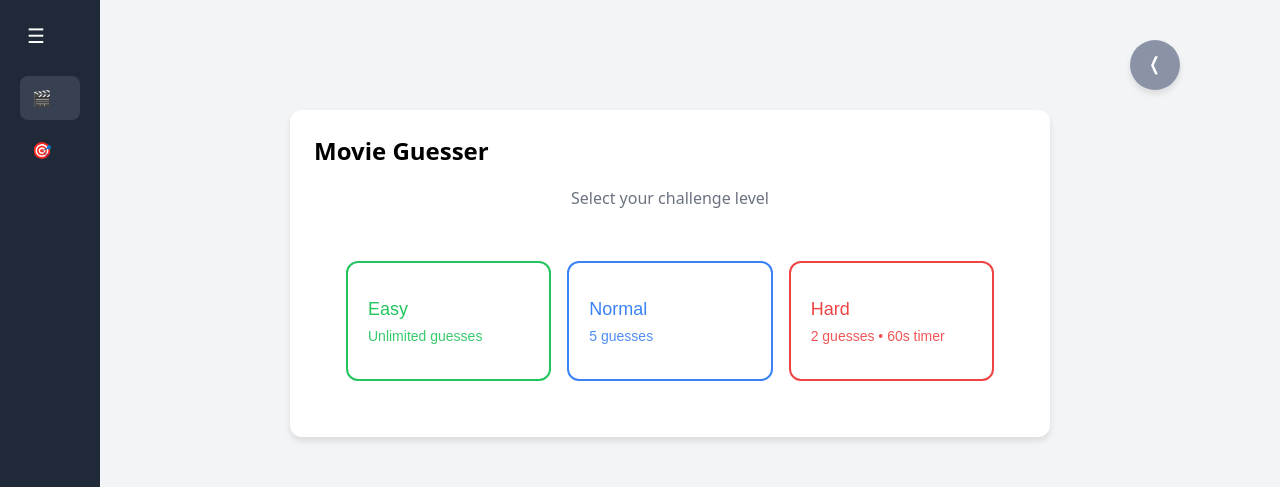
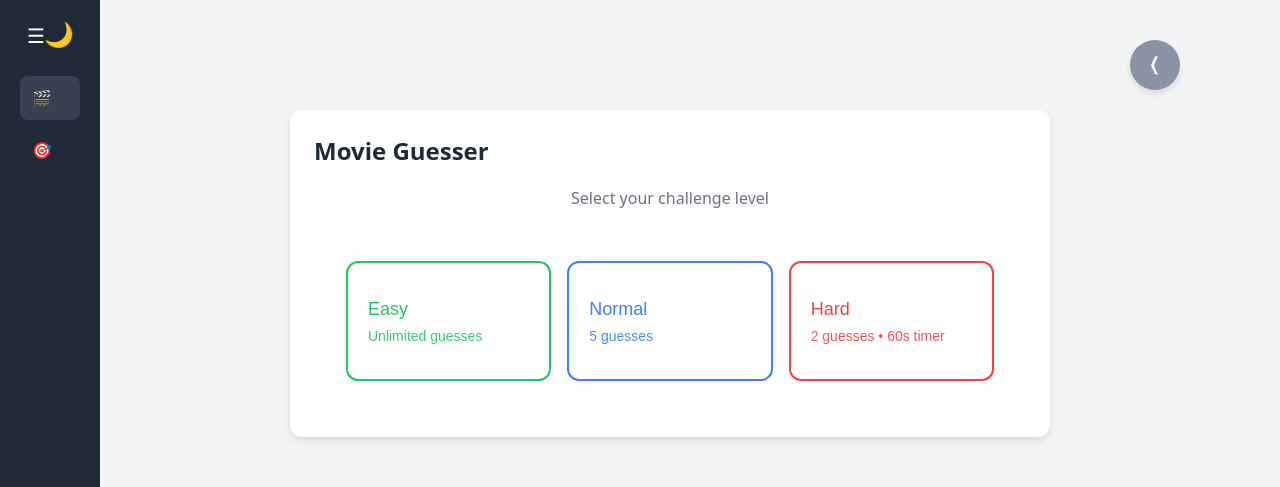
Before and after one commit to niklasT201/movie-guesser, a React (Create React App) app: page / in a window 1280 px wide. Both pictures are taken after a click on the element 399 px from the left and 327 px from the top of the page. Shown: the top 487 px of the page. Built offline with nearby package versions, Linux system fonts and the light colour scheme.

Commit message:
added dark mode for most of the game hub and movie guesser game

```diff
--- a/src/Components/GameHub.jsx
+++ b/src/Components/GameHub.jsx
@@ -9,6 +9,7 @@ const GameHub = () => {
   const [isNavbarOpen, setIsNavbarOpen] = useState(false);
   const [language, setLanguage] = useState('en');
   const [windowWidth, setWindowWidth] = useState(window.innerWidth);
+  const [isDarkMode, setIsDarkMode] = useState(false);
 
   useEffect(() => {
     const handleResize = () => setWindowWidth(window.innerWidth);
@@ -37,12 +38,40 @@ const GameHub = () => {
     }
   ];
 
-  const styles = {
+  const colors = {
+    light: {
+      background: '#f3f4f6',
+      navbarText: "#e5e7eb",
+      text: '#1f2937',
+      secondaryText: '#6b7280',
+      navBackground: '#1f2937',
+      cardBackground: 'white',
+      cardBorder: '#e5e7eb',
+      navItem: '#374151',
+      highlight: '#374151'
+    },
+    dark: {
+      background: '#121826',
+      navbarText: "#e5e7eb",
+      text: '#e5e7eb',
+      secondaryText: '#9ca3af',
+      navBackground: '#1f2937',
+      cardBackground: '#1f2937',
+      cardBorder: '#374151',
+      navItem: '#374151',
+      highlight: '#4b5563'
+    }
+  };
+
+  const getCurrentColors = () => colors[isDarkMode ? 'dark' : 'light'];
+
+   const styles = {
     mainContainer: {
       display: 'flex',
       minHeight: '100vh',
-      backgroundColor: '#f3f4f6',
+      backgroundColor: getCurrentColors().background,
       position: 'relative',
+      color: getCurrentColors().text
     },
     navbarHeader: {
       display: 'flex',
@@ -55,7 +84,8 @@ const GameHub = () => {
       flex: 1,
       display: 'flex',
       flexDirection: 'column',
-      justifyContent: 'space-between'
+      justifyContent: 'space-between',
+      color: getCurrentColors().text
     },
     navbarTitle: {
       fontSize: '20px',
@@ -84,7 +114,7 @@ const GameHub = () => {
         right: isNavbarOpen ? '20px' : 'auto'
       }
     },
-    navItem: {
+     navItem: {
       padding: '12px',
       marginBottom: '8px',
       borderRadius: '8px',
@@ -94,8 +124,9 @@ const GameHub = () => {
       gap: '12px',
       transition: 'background-color 0.2s',
       backgroundColor: 'transparent',
-      whiteSpace: 'normal', // Allow text to wrap
-      wordBreak: 'break-word'
+      whiteSpace: 'normal',
+      wordBreak: 'break-word',
+      color: getCurrentColors().navbarText
     },
     languageSelector: {
       marginBottom: 30,
@@ -146,20 +177,21 @@ const GameHub = () => {
       fontSize: '36px',
       fontWeight: 'bold',
       marginBottom: '16px',
-      color: '#1f2937'
+      color: getCurrentColors().text
     },
     subtitle: {
       fontSize: '18px',
-      color: '#6b7280'
+      color: getCurrentColors().secondaryText
     },
     gameCard: {
-      backgroundColor: 'white',
+      backgroundColor: getCurrentColors().cardBackground,
       borderRadius: '16px',
       padding: '24px',
       boxShadow: '0 4px 6px rgba(0, 0, 0, 0.1)',
       cursor: 'pointer',
       transition: 'transform 0.2s, box-shadow 0.2s',
-      border: '1px solid #e5e7eb'
+      border: `1px solid ${getCurrentColors().cardBorder}`,
+      color: getCurrentColors().text
     },
     gameCardHover: {
       transform: 'translateY(-4px)',
@@ -173,7 +205,7 @@ const GameHub = () => {
       fontSize: '24px',
       fontWeight: 'bold',
       marginBottom: '8px',
-      color: '#1f2937'
+      color: getCurrentColors().text
     },
     gameDescription: {
       color: '#6b7280',
@@ -202,6 +234,15 @@ const GameHub = () => {
       transform: 'scaleX(0.7)',
       display: 'inline-block',
       marginTop: '-2px'
+    },
+    darkModeToggle: {
+      position: 'absolute',
+      top: '20px',
+      right: '20px',
+      backgroundColor: 'transparent',
+      border: 'none',
+      cursor: 'pointer',
+      fontSize: '24px'
     }
   };
 
@@ -243,6 +284,14 @@ const GameHub = () => {
             </div>
           ))}
         </div>
+
+        <button
+          style={styles.darkModeToggle}
+          onClick={() => setIsDarkMode(!isDarkMode)}
+          aria-label={isDarkMode ? 'Switch to Light Mode' : 'Switch to Dark Mode'}
+        >
+          {isDarkMode ? '☀️' : '🌙'}
+        </button>
 
         <div style={styles.languageSelector}>
           {isNavbarOpen ? (
@@ -304,7 +353,7 @@ const GameHub = () => {
           >
             <span style={styles.backButtonIcon}>&#10094;</span>
           </button>
-          <GameComponent language={language} />
+          <GameComponent language={language} isDarkMode={isDarkMode}/>
         </div>
       );
     }
@@ -358,3 +407,24 @@ const GameHub = () => {
 };
 
 export default GameHub;
+
+// streak tracking mechanism
+// achievements system ("Guessed 10 Movies in a Row", "Master of Year Mode")
+// daily quests
+// profile
+// Leaderboard for daily points made
+// Combo Bonus (every 5/10 bonuses)
+// Movie Poster
+// Persistent Score Tracking
+
+// Genre Guessing Mode
+// Quote Guessing Mode
+// Oscar Winners Mode
+// Soundtrack/Music Mode
+// dark mode/light mode
+// speedrun mode
+// 10 films in 3 minutes mode
+
+// Animated Transitions
+// Theme Customization
+// Sound Effects
--- a/src/Components/MovieGuessingGame.css
+++ b/src/Components/MovieGuessingGame.css
@@ -191,3 +191,31 @@
     padding: 14px 24px;
   }
 }
+
+.movie-game-container.dark-mode {
+  background-color: #121826;
+  color: #e5e7eb;
+}
+
+.movie-game-container.dark-mode .movie-game-card {
+  background-color: #1f2937;
+  color: #e5e7eb;
+  box-shadow: 0 4px 6px rgba(0, 0, 0, 0.3);
+}
+
+.movie-game-container.dark-mode .mode-selection {
+  background-color: #1f2937;
+}
+
+.movie-game-container.dark-mode .mode-card {
+  background-color: #374151;
+  color: #e5e7eb;
+}
+
+.movie-game-container.dark-mode .game-over-button.primary {
+  background-color: #2563eb;
+}
+
+.movie-game-container.dark-mode .game-over-button.secondary {
+  background-color: #4b5563;
+}
--- a/src/Components/MovieGuessingGame.jsx
+++ b/src/Components/MovieGuessingGame.jsx
@@ -124,7 +124,7 @@ const translations = {
   }
 };
 
-const MovieGuessingGame = ({ language }) => {
+const MovieGuessingGame = ({ language, isDarkMode }) => {
   const [currentMovie, setCurrentMovie] = useState(null);
   const [questionsAsked, setQuestionsAsked] = useState(1);
   const [score, setScore] = useState(0);
@@ -138,6 +138,35 @@ const MovieGuessingGame = ({ language }) => {
   const [germanTitle, setGermanTitle] = useState(null);
   const t = translations[language];
   const [windowWidth, setWindowWidth] = useState(window.innerWidth);
+  const getCurrentColors = () => colors[isDarkMode ? 'dark' : 'light'];
+
+  const colors = {
+    light: {
+      background: '#f3f4f6',
+      statBackground: '#f3f4f6',
+      text: '#1f2937',
+      secondaryText: '#6b7280',
+      cardBackground: 'white',
+      cardBorder: '#e5e7eb',
+      inputBackground: '#ffffff',
+      buttonPrimary: '#3b82f6',
+      buttonSecondary: '#6b7280'
+    },
+
+    dark: {
+      background: '#121826',
+      statBackground: "#181f30",
+      text: '#e5e7eb',
+      secondaryText: '#9ca3af',
+      cardBackground: '#1f2937',
+      cardBorder: '#374151',
+      inputBackground: '#374151',
+      buttonPrimary: '#2563eb',
+      buttonSecondary: '#4b5563'
+    }
+  };
+
+  const currentColors = getCurrentColors();
 
   useEffect(() => {
     const handleResize = () => setWindowWidth(window.innerWidth);
@@ -423,7 +452,7 @@ const MovieGuessingGame = ({ language }) => {
       alignItems: 'center',
       gap: '8px',
       padding: '8px 16px',
-      backgroundColor: '#f3f4f6',
+      backgroundColor: currentColors.statBackground,
       borderRadius: '8px',
       fontSize: '14px',
       '@media (max-width: 768px)': {
@@ -433,11 +462,13 @@ const MovieGuessingGame = ({ language }) => {
       }
     },
     clueCard: {
-      backgroundColor: '#f8f9fa',
+      backgroundColor: currentColors.cardBackground,
+      color: currentColors.text,
       borderRadius: '8px',
       padding: '16px',
       marginBottom: '12px',
-      border: '1px solid #e5e7eb'
+      border: '1px solid #e5e7eb',
+      borderColor: currentColors.cardBorder,
     },
     clueType: {
       fontWeight: '500',
@@ -460,6 +491,9 @@ const MovieGuessingGame = ({ language }) => {
       }
     },
     input: {
+      backgroundColor: currentColors.inputBackground,
+      borderColor: currentColors.cardBorder,
+      color: currentColors.text,
       flex: '1',
       padding: '12px',
       borderRadius: '8px',
@@ -471,7 +505,7 @@ const MovieGuessingGame = ({ language }) => {
       padding: '12px 24px',
       borderRadius: '8px',
       border: 'none',
-      backgroundColor: '#3b82f6',
+      backgroundColor: currentColors.buttonPrimary,
       color: 'white',
       fontWeight: '500',
       cursor: 'pointer',
@@ -501,7 +535,7 @@ const MovieGuessingGame = ({ language }) => {
       marginTop: '24px'
     },
     secondaryButton: {
-      backgroundColor: '#6b7280'
+      backgroundColor: currentColors.buttonSecondary,
     },
     disabledButton: {
       opacity: '0.5',
@@ -565,7 +599,7 @@ const MovieGuessingGame = ({ language }) => {
       borderRadius: '16px',
       fontSize: '14px',
       fontWeight: '500',
-      backgroundColor: '#e5e7eb',
+      backgroundColor: isDarkMode ? currentColors.background : '#e5e7eb',
       marginLeft: '8px'
     },
     backButton: {
@@ -604,8 +638,22 @@ const MovieGuessingGame = ({ language }) => {
 
   if (!gameMode) {
     return (
-      <div className="movie-game-container">
-        <div className="movie-game-card">
+      <div className={`movie-game-container ${isDarkMode ? 'dark-mode' : ''}`}
+        style={{
+        backgroundColor: isDarkMode ? currentColors.background : '#f3f4f6',
+        color: isDarkMode ? currentColors.text : '#1f2937'
+      }}
+      >
+
+    <div className={`movie-game-card ${isDarkMode ? 'dark-mode' : ''}`}
+      style={{
+        backgroundColor: isDarkMode ? currentColors.cardBackground : 'white',
+        color: isDarkMode ? currentColors.text : '#1f2937',
+        boxShadow: isDarkMode
+          ? '0 4px 6px rgba(0, 0, 0, 0.3)'
+          : '0 4px 6px rgba(0, 0, 0, 0.1)'
+      }}
+      >
           <h1 style={styles.title}>{t.movieGuesser}</h1>
           <p style={{ textAlign: 'center', color: '#6b7280', margin: '20px 0' }}>
             {t.selectChallenge}
@@ -618,7 +666,7 @@ const MovieGuessingGame = ({ language }) => {
                 className="mode-card"
                 style={{
 
-                  backgroundColor: 'white',
+                  backgroundColor: currentColors.cardBackground,
                   color: mode === 'EASY' ? '#22c55e' :
                          mode === 'NORMAL' ? '#3b82f6' :
                          '#ef4444',
@@ -637,7 +685,7 @@ const MovieGuessingGame = ({ language }) => {
                   e.currentTarget.style.transform = 'scale(1.05)';
                 }}
                 onMouseLeave={(e) => {
-                  e.currentTarget.style.backgroundColor = 'white';
+                  e.currentTarget.style.backgroundColor = currentColors.cardBackground;
                   e.currentTarget.style.color =
                   mode === 'EASY' ? '#22c55e' :
                   mode === 'NORMAL' ? '#3b82f6' : '#ef4444';
@@ -661,8 +709,21 @@ const MovieGuessingGame = ({ language }) => {
 
   if (gameState === 'loading') {
     return (
-      <div className="movie-game-container">
-        <div className="movie-game-card">
+      <div className={`movie-game-container ${isDarkMode ? 'dark-mode' : ''}`}
+        style={{
+        backgroundColor: isDarkMode ? currentColors.background : '#f3f4f6',
+        color: isDarkMode ? currentColors.text : '#1f2937'
+      }}
+      >
+        <div className={`movie-game-card ${isDarkMode ? 'dark-mode' : ''}`}
+          style={{
+            backgroundColor: isDarkMode ? currentColors.cardBackground : 'white',
+            color: isDarkMode ? currentColors.text : '#1f2937',
+            boxShadow: isDarkMode
+              ? '0 4px 6px rgba(0, 0, 0, 0.3)'
+              : '0 4px 6px rgba(0, 0, 0, 0.1)'
+          }}
+          >
           {t.loading}
         </div>
       </div>
@@ -670,7 +731,12 @@ const MovieGuessingGame = ({ language }) => {
   }
 
   return (
-    <div className="movie-game-container">
+    <div className={`movie-game-container ${isDarkMode ? 'dark-mode' : ''}`}
+        style={{
+        backgroundColor: isDarkMode ? currentColors.background : '#f3f4f6',
+        color: isDarkMode ? currentColors.text : '#1f2937'
+      }}
+      >
       <button
         onClick={() => setGameMode(null)}
         style={styles.backButton}
@@ -689,7 +755,15 @@ const MovieGuessingGame = ({ language }) => {
         <span style={styles.backButtonIcon}>&#10094;</span>
       </button>
 
-      <div className="movie-game-card">
+      <div className={`movie-game-card ${isDarkMode ? 'dark-mode' : ''}`}
+        style={{
+          backgroundColor: isDarkMode ? currentColors.cardBackground : 'white',
+          color: isDarkMode ? currentColors.text : '#1f2937',
+          boxShadow: isDarkMode
+            ? '0 4px 6px rgba(0, 0, 0, 0.3)'
+            : '0 4px 6px rgba(0, 0, 0, 0.1)'
+        }}
+        >
         <div style={styles.header}>
           <h1 style={styles.title}>
             {t.movieGuesser}
@@ -811,8 +885,3 @@ const MovieGuessingGame = ({ language }) => {
 };
 
 export default MovieGuessingGame;
-
-// speedrun mode
-// reason for coming back each day
-// dark mode/light mode
-// containers more left
```
